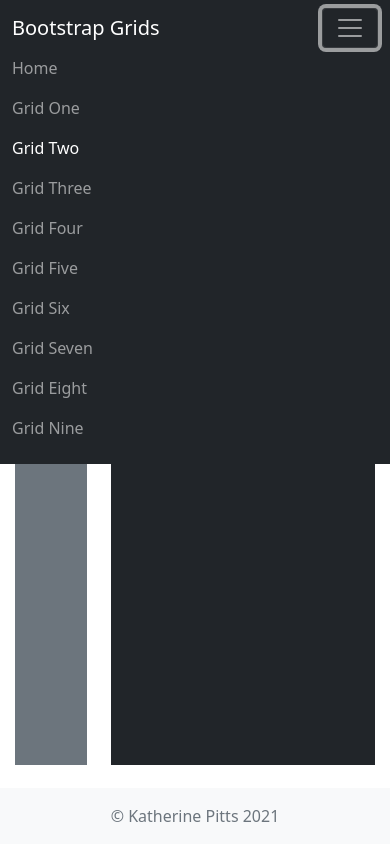
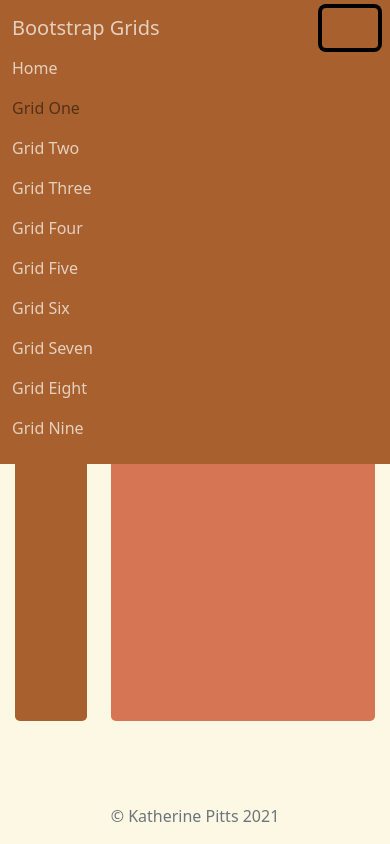
Before and after one commit to kvp06933/BootstrapAndTheGrids, a plain HTML site: page grid2.html in a window 390 px wide. Both pictures are taken after a click on the button "Toggle navigation". Drawn offline with nearby package versions, Linux system fonts and the light colour scheme.

Commit message:
changed color scheme and fixed margins

```diff
--- a/css/styles.css
+++ b/css/styles.css
@@ -1,3 +1,13 @@
+:root{
+    --activeLink: rgba(0,0,0,0.5);
+    --bgColor: #151e29;
+    --bgColorTwo: #2b578d;
+    --navbarBg:#d67553;
+    --navLink: rgba(255,255,255,0.7);
+}
+body, footer{
+    background-color:#fcf8e3;
+}
 main>.container {
     padding: 60px 15px 0;
     margin-bottom: 5rem;
@@ -12,22 +22,43 @@ main>.container-fluid {
     bottom: 0;
     width: 100%;
 }
+.bg-secondaryColumn{
+    background-color: #a8612e;
+}
+.bg-darkColumn{
+    background-color:#d67553;
+}
+h1{
+    color: var(--bgColorTwo);
+}
+.bg-dark{
+    background-color: #a8612e!important;
+}
+.bg-secondary{
+    background-color: #d67553!important;
+}
+.navbarLink .nav-item a, .navbar-brand {
+    color: var(--navLink);
+}
+.navbarLink .nav-item a:hover, .navbar-brand:hover{
+    color: rgba(0,0,0,0.5);
+}
+.nav-item a.active {
+    color: var(--activeLink);
+}
 
 .heroText{
 font-family:modesto-open-shadow, sans-serif;
 font-weight: 500;
-color: rgb(17, 168, 168);
+color: #2b578d;
 }
 .minHeight{
     min-height: 80vh;
 }
 .bgImage{
-    background-image: url('/img/bsGridsBg.jpg');
+    background-image: url('/img/digitalOrange.svg');
     background-repeat: none;
     background-size: cover;
     background-position: center;
     background-attachment: fixed;
 }
-.gridBgImage{
-    background-color:#3d4299;
-}
--- a/grid2.html
+++ b/grid2.html
@@ -15,8 +15,70 @@
 </head>
 
 <body class="d-flex flex-column h-100">
+    <nav class="navbar navbar-expand-md navbarLink fixed-top bg-dark">
+        <div class="container-fluid">
+            <a class="navbar-brand" href="/index.html">Bootstrap Grids</a>
+            <button class="navbar-toggler" type="button" data-bs-toggle="collapse" data-bs-target="#navbarCollapse"
+                aria-controls="navbarCollapse" aria-expanded="false" aria-label="Toggle navigation">
+                <span class="navbar-toggler-icon"></span>
+            </button>
+            <div class="collapse navbar-collapse" id="navbarCollapse">
+                <ul class="navbar-nav me-auto mb-2 mb-md-0">
+                    <li class="nav-item">
+                        <a href="/index.html" class="nav-link" aria-current="page">Home</a>
+                    </li>
+                    <li class="nav-item">
+                        <a class="nav-link active" aria-current="page" href="/grid1.html">Grid One</a>
+                    </li>
+                    <li class="nav-item">
+                        <a class="nav-link" href="/grid2.html">Grid Two</a>
+                    </li>
+                    <li class="nav-item">
+                        <a class="nav-link" href="/grid3.html">Grid Three</a>
+                    </li>
+                    <li class="nav-item">
+                        <a class="nav-link" href="/grid4.html">Grid Four</a>
+                    </li>
+                    <li class="nav-item">
+                        <a class="nav-link" aria-current="page" href="/grid5.html">Grid Five</a>
+                    </li>
+                    <li class="nav-item">
+                        <a class="nav-link" href="/grid6.html">Grid Six</a>
+                    </li>
+                    <li class="nav-item">
+                        <a class="nav-link" href="/grid7.html">Grid Seven</a>
+                    </li>
+                    <li class="nav-item">
+                        <a class="nav-link" href="/grid8.html">Grid Eight</a>
+                    </li>
+                    <li class="nav-item">
+                        <a class="nav-link" href="/grid9.html">Grid Nine</a>
+                    </li>
+                </ul>
+            </div>
+        </div>
+    </nav>
 
-    <nav class="navbar navbar-expand-md navbar-dark fixed-top bg-dark">
+    <main class="flex-shrink-0">
+        <div class="container h-100 mb-1 minHeight">
+            <h1 class="text-center">Grid One</h1>
+            <div class="row mb-5 h-100">
+                <div class="col-3 ">
+                    <div class="bg-secondaryColumn text-white rounded-3 h-100 p-3">Side Bar</div>
+                </div>
+                <div class="col-9">
+                    <div class="bg-darkColumn text-white rounded-3 h-100 p-3">Main</div>
+                </div>
+            </div>
+
+        </div>
+    </main>
+    <footer class="footer mt-auto py-3 sticky-footer">
+        <div class="container-fluid text-center">
+            <span class="text-muted"><span>&copy;</span> Katherine Pitts 2021</span>
+        </div>
+    </footer>
+    <!-- <nav class="navbar navbar-expand-md navbar-dark fixed-top bg-dark">
         <div class="container-fluid">
             <a class="navbar-brand" href="/index.html">Bootstrap Grids</a>
             <button class="navbar-toggler" type="button" data-bs-toggle="collapse" data-bs-target="#navbarCollapse"
@@ -58,10 +120,10 @@
                 </ul>
             </div>
         </div>
-    </nav>
+    </nav> -->
 
-    <main class="flex-shrink-0">
-        <div class="container minHeight h-100 mb-5">
+    <!-- <main class="flex-shrink-0">
+        <div class="container minHeight mb-1 h-100 mb-5">
             <h1 class="text-center">Grid Two</h1>
             <div class="row h-100 text-white">
                 <div class="col-3">
@@ -72,12 +134,13 @@
                 </div>
             </div>
         </div>
-    </main>
-    <footer class="footer mt-auto py-3 bg-light sticky-footer">
+    </main> -->
+    <!-- <footer class="footer mt-auto py-3 bg-light sticky-footer">
         <div class="container-fluid text-center">
             <span class="text-muted"><span>&copy;</span> Katherine Pitts 2021</span>
         </div>
-    </footer>
+    </footer> -->
+
     <!-- Bootstrap JS -->
     <script src="https://cdn.jsdelivr.net/npm/bootstrap@5.1.0/dist/js/bootstrap.bundle.min.js"
         integrity="sha384-U1DAWAznBHeqEIlVSCgzq+c9gqGAJn5c/t99JyeKa9xxaYpSvHU5awsuZVVFIhvj" crossorigin="anonymous">
```
Also changed, not shown: grid1.html (+7 -7 lines), grid4.html (+1 -1 lines), grid5.html (+1 -1 lines), grid6.html (+1 -1 lines), grid7.html (+2 -2 lines), grid8.html (+2 -2 lines), grid9.html (+2 -2 lines), index.html (+4 -1 lines), img/digitalOrange.svg (added).
